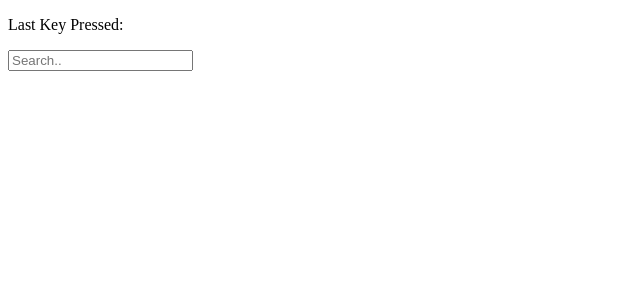
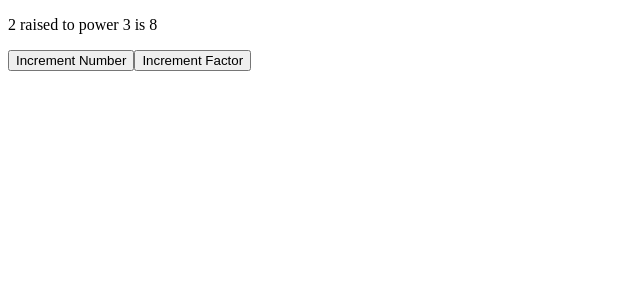
Before and after one commit to develop-build/implementing_cusom_hooks, a React (Vite) app: page / in a window 1280 px wide. Shown: the top 300 px of the page, without its empty margins (0-640 px from the left). Built offline with nearby package versions, Linux system fonts and the light colour scheme.

Commit message:
implemented useMemo custom hook

```diff
--- a/src/App.jsx
+++ b/src/App.jsx
@@ -1,21 +1,22 @@
-import React from 'react'
-import DataFetchImpl from './HookImplementations/dataFetchImpl'
-import CheckOnlineStatusImpl from './HookImplementations/CheckOnlineStatusImpl'
-import UseStateCustomImpl from './HookImplementations/UseStateCustomImpl'
-import EventListenerImpl from './HookImplementations/EventListenerImpl'
-import UseDebounceEffectImpl from './HookImplementations/UseDebounceEffectImpl'
+import React from 'react';
+import DataFetchImpl from './HookImplementations/dataFetchImpl';
+import CheckOnlineStatusImpl from './HookImplementations/CheckOnlineStatusImpl';
+import UseStateCustomImpl from './HookImplementations/UseStateCustomImpl';
+import EventListenerImpl from './HookImplementations/EventListenerImpl';
+import UseDebounceEffectImpl from './HookImplementations/UseDebounceEffectImpl';
+import UseMemoHookImpl from './HookImplementations/useMemoHookImpl';
 
 const App = () => {
-
   return (
     <>
       {/* <DataFetchImpl /> */}
       {/* <CheckOnlineStatusImpl /> */}
       {/* <UseStateCustomImpl/> */}
-      <EventListenerImpl />
-      <UseDebounceEffectImpl/>
+      {/* <EventListenerImpl /> */}
+      {/* <UseDebounceEffectImpl/> */}
+      <UseMemoHookImpl />
     </>
-  )
-}
+  );
+};
 
-export default App
+export default App;
--- /dev/null
+++ b/src/HookImplementations/UseMemoHookImpl.jsx
@@ -0,0 +1,20 @@
+import React, { useState } from 'react'
+import useExpensiveCalculation from '../customHooks/useMemoHook/useExpensiveCalculation';
+
+const UseMemoHookImpl = () => {
+  const [number, setNumber] = useState(2);
+  const [factor, setFactor] = useState(3);
+
+  const result = useExpensiveCalculation(number, factor);
+  return (
+    <div>
+      <p>
+        {number} raised to power {factor} is {result}
+      </p>
+      <button onClick={() => setNumber(number+1)}>Increment Number</button>
+      <button onClick={() => setFactor(factor+1)}>Increment Factor</button>
+    </div>
+  )
+}
+
+export default UseMemoHookImpl
--- /dev/null
+++ b/src/customHooks/useMemoHook/useExpensiveCalculation.js
@@ -0,0 +1,12 @@
+import { useMemo } from "react";
+
+function useExpensiveCalculation(input, factor) {
+  const result = useMemo(() => {
+    // console.log('Calculating!');
+    return input ** factor;
+  }, [input, factor])
+
+  return result;
+}
+
+export default useExpensiveCalculation;
```
